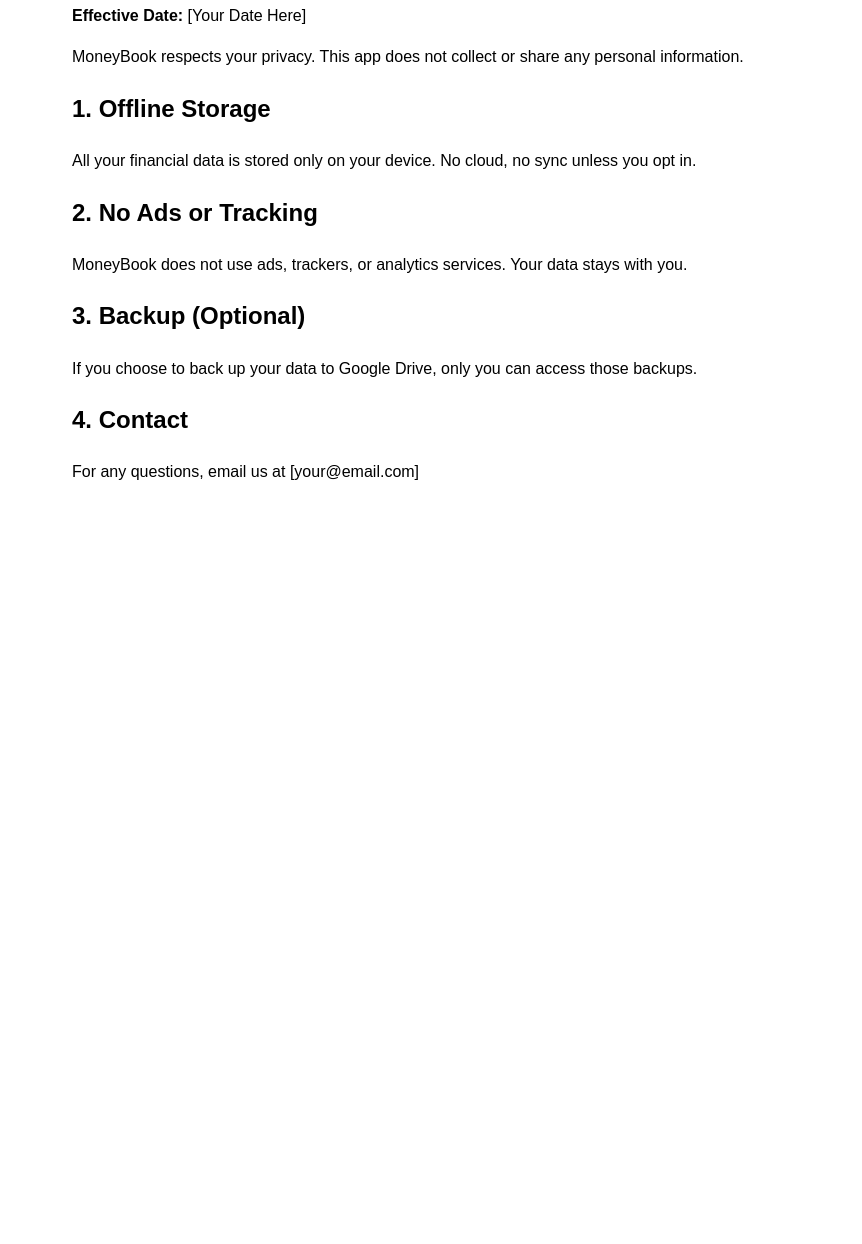
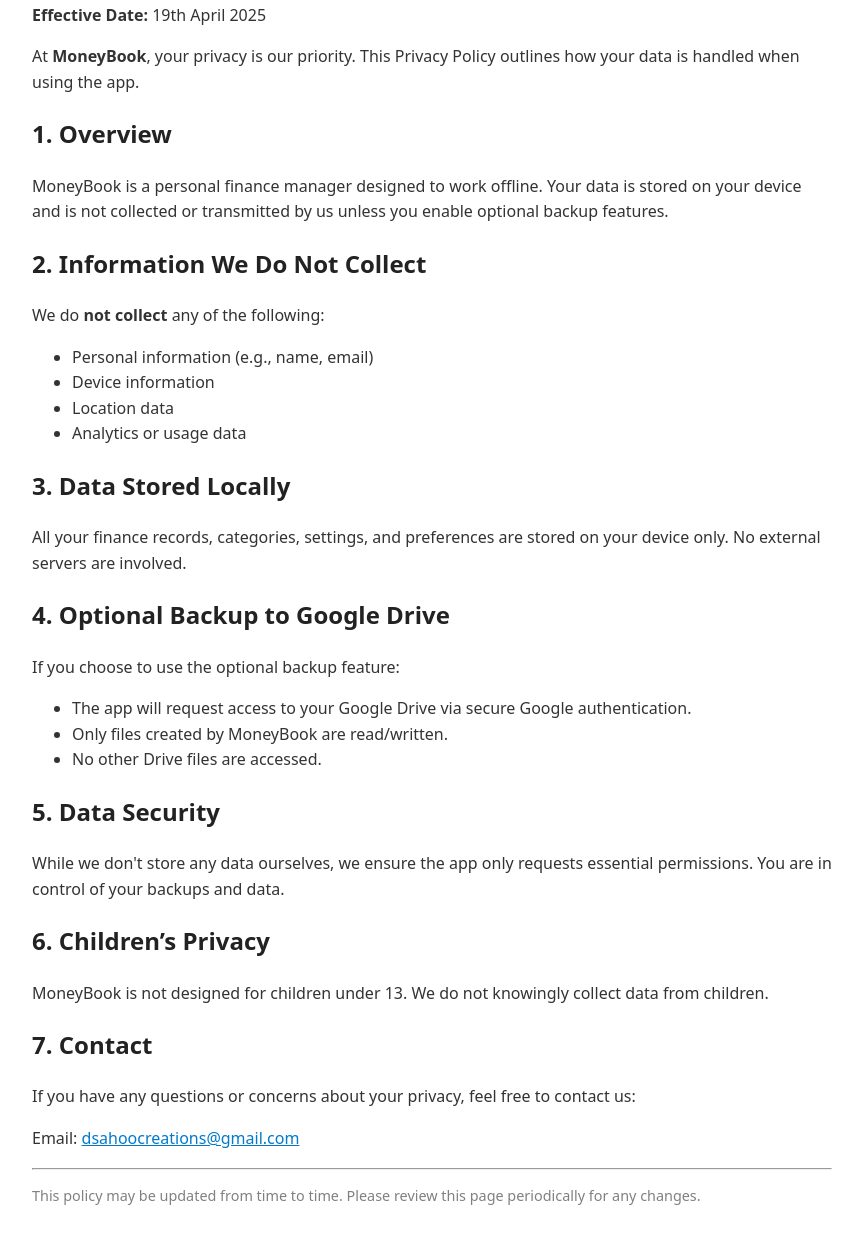
Before and after one commit to debashish4/money-book-pp, a plain HTML site: page docs/index.html in a window 1280 px wide. Shown: the part 110-1354 px from the top of the page, without its empty margins (208-1070 px from the left). Before the commit the page ends 800 px from the top, so only its background shows below. Drawn offline with Linux system fonts and the light colour scheme.

Commit message:
updated privacy policy

```diff
--- a/docs/index.html
+++ b/docs/index.html
@@ -1,40 +1,95 @@
-<!-- public/privacy.html -->
-<!doctype html>
+<!DOCTYPE html>
 <html lang="en">
   <head>
     <meta charset="UTF-8" />
+    <meta name="viewport" content="width=device-width, initial-scale=1.0" />
     <title>Privacy Policy - MoneyBook</title>
-    <meta name="viewport" content="width=device-width, initial-scale=1.0" />
     <style>
       body {
-        font-family: sans-serif;
-        max-width: 720px;
+        font-family: system-ui, sans-serif;
+        max-width: 800px;
         margin: 40px auto;
-        padding: 0 16px;
+        padding: 0 20px;
         line-height: 1.6;
+        color: #333;
+      }
+      h1,
+      h2 {
+        color: #222;
+      }
+      a {
+        color: #007acc;
       }
     </style>
   </head>
   <body>
-    <h1>Privacy Policy</h1>
-    <p><strong>Effective Date:</strong> [Your Date Here]</p>
+    <h1>Privacy Policy for MoneyBook</h1>
+    <p><strong>Effective Date:</strong> 19th April 2025</p>
 
     <p>
-      MoneyBook respects your privacy. This app does not collect or share any personal information.
+      At <strong>MoneyBook</strong>, your privacy is our priority. This Privacy
+      Policy outlines how your data is handled when using the app.
     </p>
 
-    <h2>1. Offline Storage</h2>
+    <h2>1. Overview</h2>
     <p>
-      All your financial data is stored only on your device. No cloud, no sync unless you opt in.
+      MoneyBook is a personal finance manager designed to work offline. Your
+      data is stored on your device and is not collected or transmitted by us
+      unless you enable optional backup features.
     </p>
 
-    <h2>2. No Ads or Tracking</h2>
-    <p>MoneyBook does not use ads, trackers, or analytics services. Your data stays with you.</p>
+    <h2>2. Information We Do Not Collect</h2>
+    <p>We do <strong>not collect</strong> any of the following:</p>
+    <ul>
+      <li>Personal information (e.g., name, email)</li>
+      <li>Device information</li>
+      <li>Location data</li>
+      <li>Analytics or usage data</li>
+    </ul>
 
-    <h2>3. Backup (Optional)</h2>
-    <p>If you choose to back up your data to Google Drive, only you can access those backups.</p>
+    <h2>3. Data Stored Locally</h2>
+    <p>
+      All your finance records, categories, settings, and preferences are stored
+      on your device only. No external servers are involved.
+    </p>
 
-    <h2>4. Contact</h2>
-    <p>For any questions, email us at [your@email.com]</p>
+    <h2>4. Optional Backup to Google Drive</h2>
+    <p>If you choose to use the optional backup feature:</p>
+    <ul>
+      <li>
+        The app will request access to your Google Drive via secure Google
+        authentication.
+      </li>
+      <li>Only files created by MoneyBook are read/written.</li>
+      <li>No other Drive files are accessed.</li>
+    </ul>
+
+    <h2>5. Data Security</h2>
+    <p>
+      While we don't store any data ourselves, we ensure the app only requests
+      essential permissions. You are in control of your backups and data.
+    </p>
+
+    <h2>6. Children’s Privacy</h2>
+    <p>
+      MoneyBook is not designed for children under 13. We do not knowingly
+      collect data from children.
+    </p>
+
+    <h2>7. Contact</h2>
+    <p>
+      If you have any questions or concerns about your privacy, feel free to
+      contact us:
+    </p>
+    <p>
+      Email:
+      <a href="mailto:dsahoocreations@gmail.com">dsahoocreations@gmail.com</a>
+    </p>
+
+    <hr />
+    <p style="font-size: 0.9em; color: gray">
+      This policy may be updated from time to time. Please review this page
+      periodically for any changes.
+    </p>
   </body>
 </html>
```
